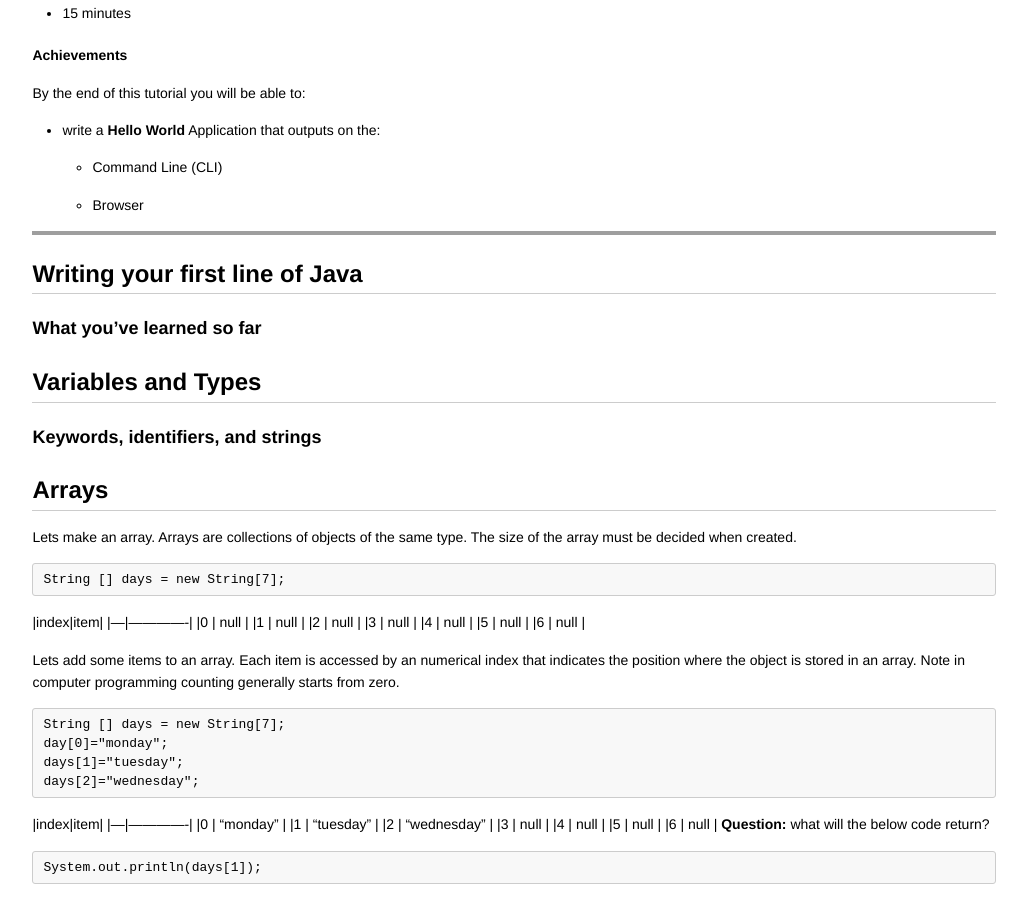
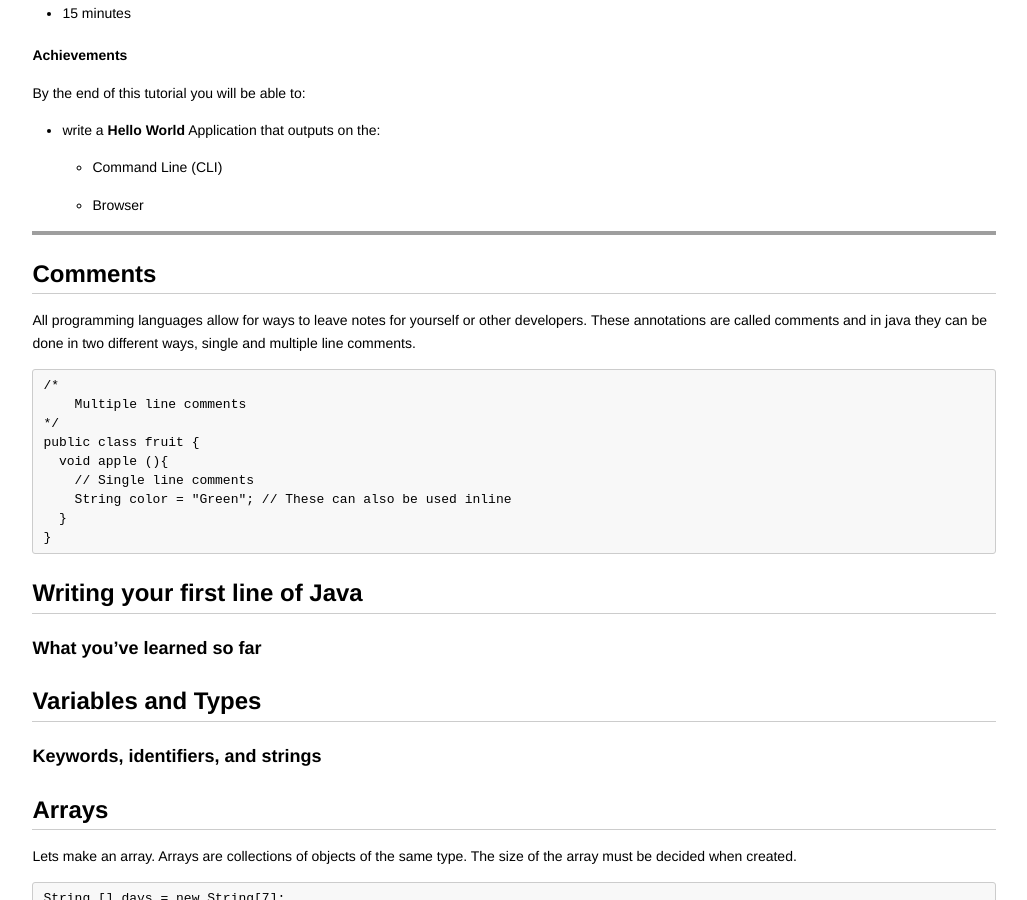
Before and after one commit to codebar/tutorials, a Jekyll site: the page built from java/lesson1/tutorial.md, in a window 1280 px wide and 900 px high, scrolled down 1999 px, cut to the strip 0-900 px from the top of the window. Shown: the whole strip, without its empty margins (126-1153 px from the left). Built offline with Jekyll 4.4.1, drawn with Linux system fonts in a browser that asks for light colours; grey boxes are pictures that could not be loaded.

Commit message:
comments explained

````diff
--- a/java/lesson1/tutorial.md
+++ b/java/lesson1/tutorial.md
@@ -86,6 +86,21 @@ By the end of this tutorial you will be able to:
     * Browser
 
 ---
+## Comments
+All programming languages allow for ways to leave notes for yourself or other developers. These annotations are called comments and in java they can be done in two different ways, single and multiple line comments.
+
+```
+/*
+    Multiple line comments
+*/
+public class fruit {
+  void apple (){
+    // Single line comments
+    String color = "Green"; // These can also be used inline
+  }
+}
+```
+
 
 ## Writing your first line of Java
 
````
